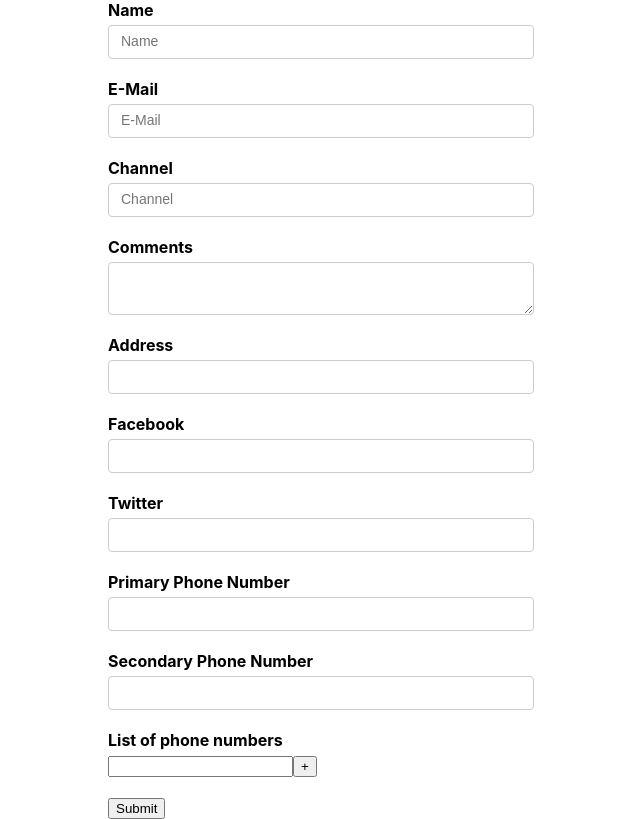
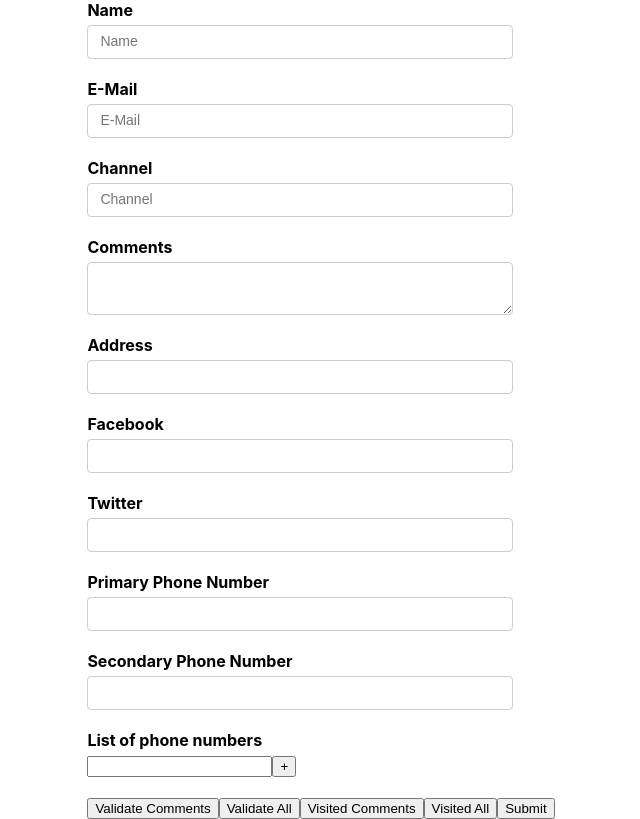
Before and after one commit to premrajah/react-formik, a React (Create React App) app: page / in a window 1280 px wide. Shown: the whole page, without its empty margins (319-959 px from the left). Built offline with nearby package versions, Linux system fonts and the light colour scheme.

Commit message:
manually triggering validation

```diff
--- a/src/components/YouTubeForm.js
+++ b/src/components/YouTubeForm.js
@@ -58,6 +58,11 @@
         // validateOnChange={false}
         // validateOnBlur={false}
         >
+            {
+                formik => {
+
+                    return (
+
                         <Form>
                             <div className="form-control">
                                 <label htmlFor="name">Name</label>
@@ -157,9 +162,21 @@
                                 </FieldArray>
                             </div>
 
+                            <button type="button" onClick={() => formik.validateField("comments")}>Validate Comments</button>
+                            <button type="button" onClick={() => formik.validateForm()}>Validate All</button>
+                            <button type="button" onClick={() => formik.setFieldTouched("comments")}>Visited Comments</button>
+                            <button type="button" onClick={() => formik.setTouched({
+                                name: true,
+                                email: true,
+                                channel: true,
+                            })}>Visited All</button>
                             <button type="submit">Submit</button>
 
                         </Form>
+                    )
+                }
+            }
+
         </Formik>
     )
 }
```
Lines whose indentation alone changed are shown as unchanged.
